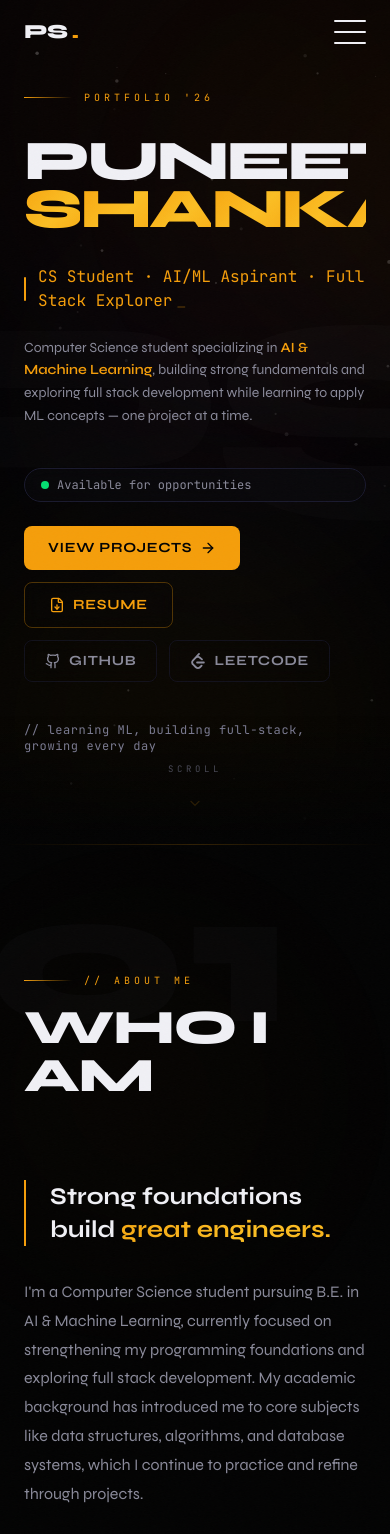
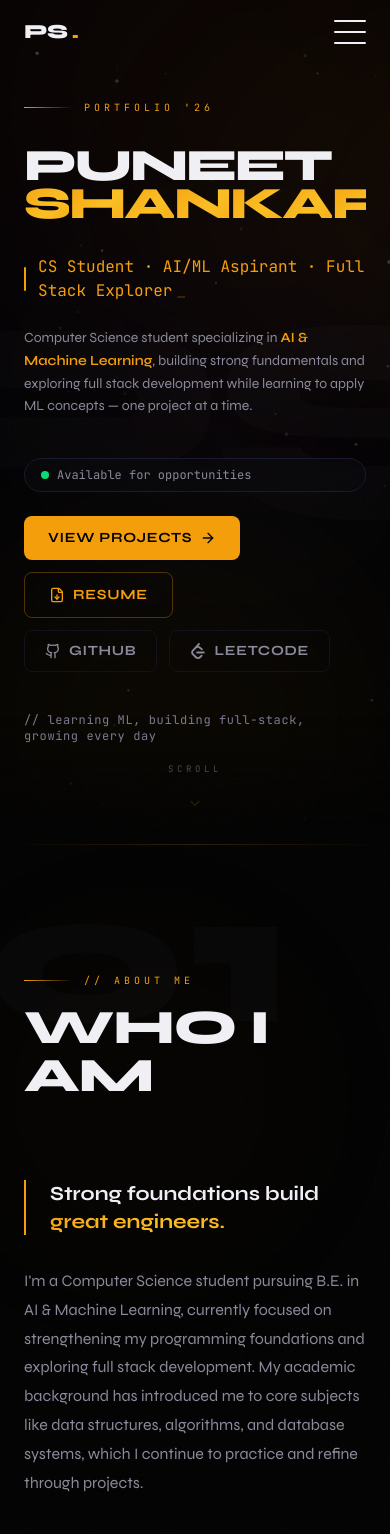
Before and after one commit to CodeWhizPuneet/Puneet-Portfolio, a Next.js app: page / in a window 390 px wide. Shown: the top 1534 px of the page. Built offline with nearby package versions, Linux system fonts and the light colour scheme.

Commit message:
fix: mobile polish — tilt guard on touch, hero clamp floor, about quote size

```diff
--- a/app/components/About.tsx
+++ b/app/components/About.tsx
@@ -124,9 +124,9 @@ export default function About() {
             transition={{ duration: 0.7, delay: 0.2, ease }}
             className="space-y-8"
           >
-            {/* Pull quote */}
+            {/* Pull quote — smaller base size so it reads well at 320px */}
             <div className="relative pl-6 border-l-2 border-accent">
-              <p className="text-2xl md:text-3xl font-bold text-primary leading-snug">
+              <p className="text-xl md:text-2xl lg:text-3xl font-bold text-primary leading-snug">
                 Strong foundations build{" "}
                 <span className="gradient-text">great engineers.</span>
               </p>
--- a/app/components/Hero.tsx
+++ b/app/components/Hero.tsx
@@ -221,8 +221,11 @@ export default function Hero() {
           </span>
         </motion.div>
 
-        {/* ── Name — letter-by-letter ── */}
-        <h1 className="text-[clamp(3.5rem,9vw,9rem)] font-black uppercase leading-[0.85] tracking-tighter text-primary">
+        {/* ── Name — letter-by-letter ──
+         * clamp: 2.8rem floor keeps SHANKAR (7 chars) below 320px viewport
+         * without horizontal overflow, while still scaling up beautifully
+         * on larger screens. */}
+        <h1 className="text-[clamp(2.8rem,9vw,9rem)] font-black uppercase leading-[0.85] tracking-tighter text-primary">
           <span className="block overflow-hidden whitespace-nowrap">
             {firstName.split("").map((char, i) => (
               <AnimatedChar key={`f-${i}`} char={char} delay={baseDelay + i * 0.07} />
--- a/app/components/Projects.tsx
+++ b/app/components/Projects.tsx
@@ -16,7 +16,16 @@ function pad(n: number): string {
 function FeaturedCard({ project, index }: { project: Project; index: number }) {
   const cardRef = useRef<HTMLDivElement>(null);
 
+  /* Only apply 3D tilt on pointer:fine devices (mouse). On touch devices
+   * onMouseMove doesn't fire, but guard explicitly to prevent stale styles
+   * if a user long-presses or the browser fires synthetic mouse events. */
+  const isPointerFine =
+    typeof window !== "undefined"
+      ? window.matchMedia("(pointer: fine)").matches
+      : false;
+
   function handleMouseMove(e: MouseEvent<HTMLDivElement>) {
+    if (!isPointerFine) return;
     const card = cardRef.current;
     if (!card) return;
     const rect = card.getBoundingClientRect();
@@ -33,6 +42,7 @@ function FeaturedCard({ project, index }: { project: Project; index: number }) {
   }
 
   function handleMouseLeave() {
+    if (!isPointerFine) return;
     const card = cardRef.current;
     if (!card) return;
     card.style.transform = "perspective(800px) rotateX(0deg) rotateY(0deg) scale(1)";
```
